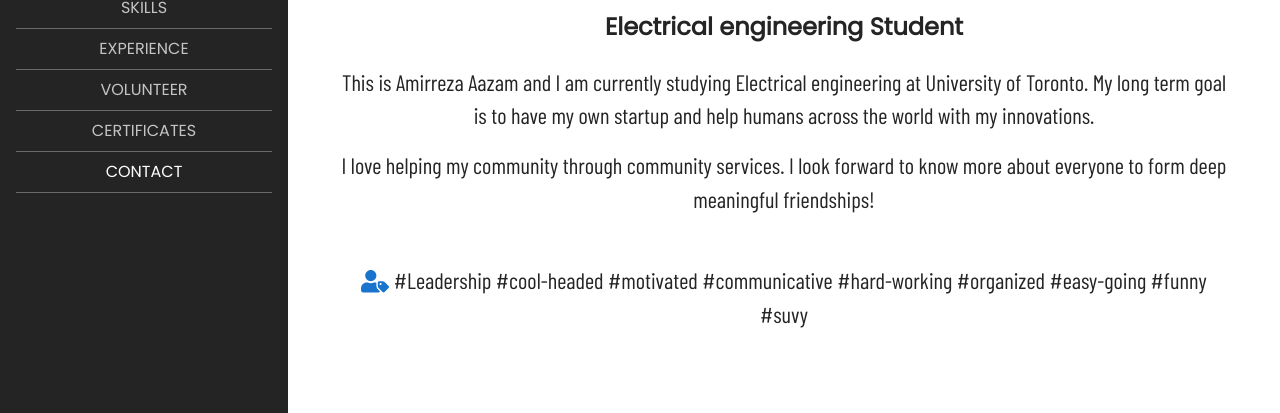
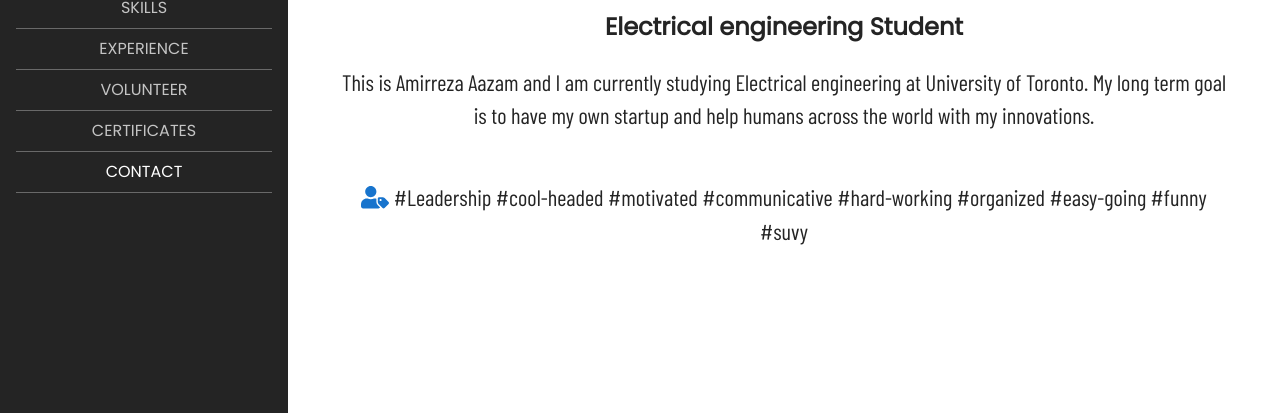
Before and after one commit to amir417/amir417.github.io, a website: page index.html in a window 1280 px wide. Shown: the part 387-800 px from the top of the page. Drawn offline with nearby package versions, Linux system fonts and the light colour scheme; a web font is replaced by a local one.

Commit message:
Update index.html

```diff
--- a/index.html
+++ b/index.html
@@ -127,9 +127,6 @@
 
           <p class="mb-3">
             This is Amirreza Aazam and I am currently studying Electrical engineering at University of Toronto. My long term goal is to have my own startup and help humans across the world with my innovations.
-          <p>
-            I love helping my community through community services. I look forward to know more about everyone to form deep meaningful friendships!
-	  </p>
 
           <p class="mb-5 mt-5">
             <i class="fas fa-user-tag"></i> #Leadership #cool-headed #motivated #communicative
```
